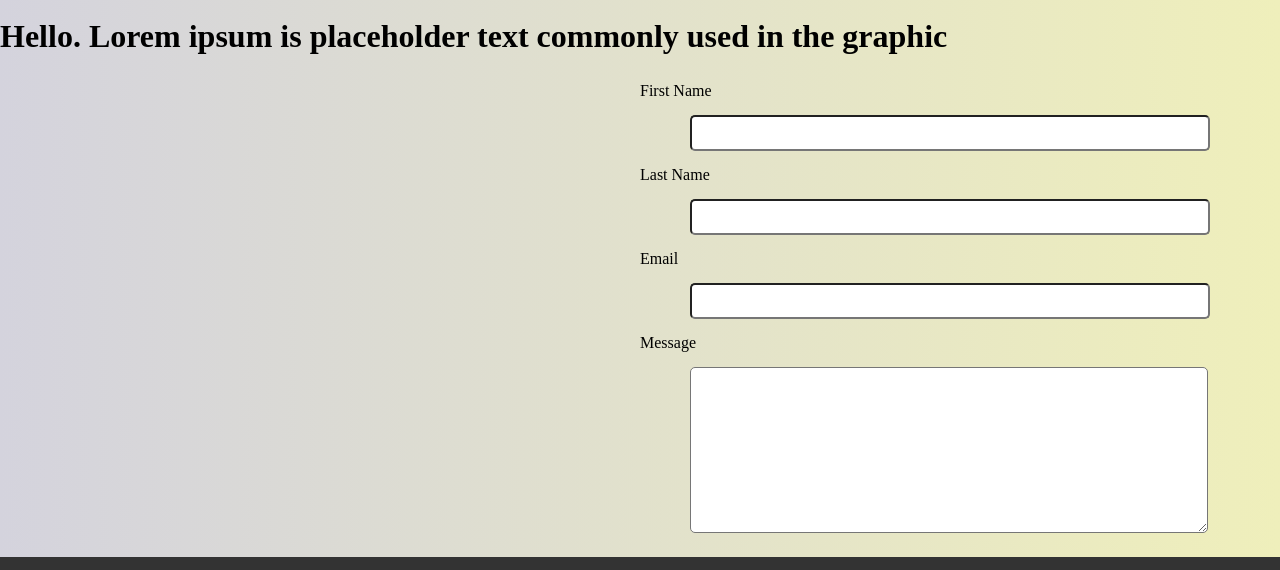
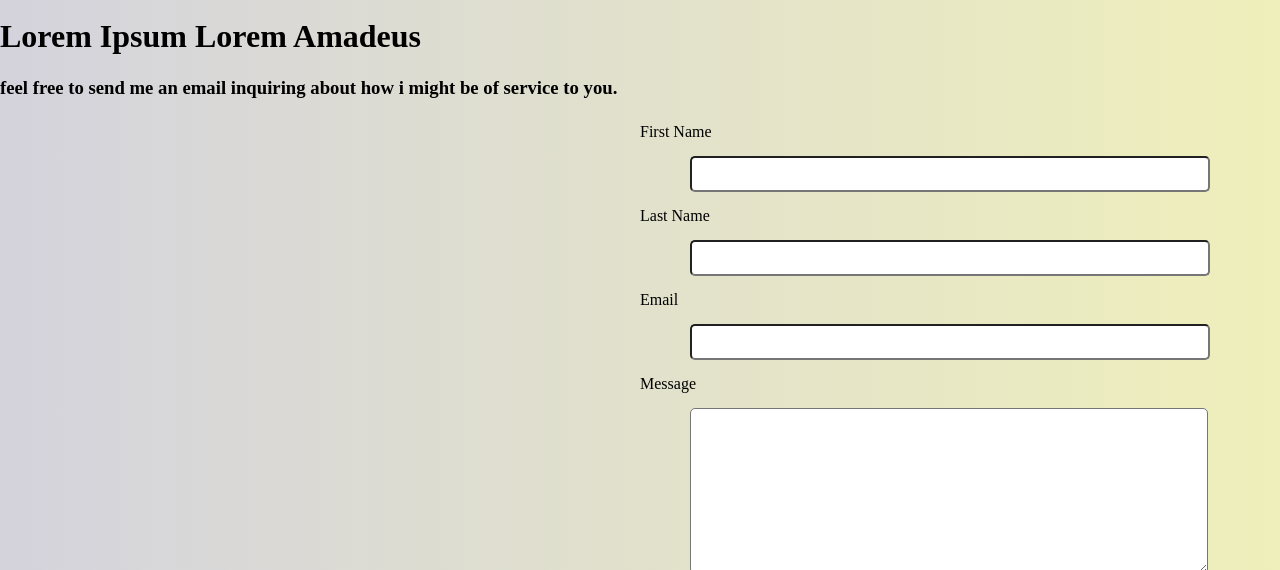
Before and after one commit to sitgofour/portfolio-site, a Gatsby site: page /contact in a window 1280 px wide. Shown: the part 99-669 px from the top of the page. Built offline with nearby package versions, Linux system fonts and the light colour scheme; Gatsby itself is replaced by a stand-in of ours.

Commit message:
form aside component created

```diff
--- /dev/null
+++ b/src/components/ContactAside.js
@@ -0,0 +1,12 @@
+import React from 'react';
+
+const ContactAside = () => {
+    return(
+        <div className="Contact-aside">
+            <h1>Lorem Ipsum Lorem Amadeus</h1>
+            <h3>feel free to send me an email inquiring about how i might be of service to you.</h3>
+        </div>
+    )
+}
+
+export default ContactAside;
--- a/src/pages/contact.js
+++ b/src/pages/contact.js
@@ -1,14 +1,13 @@
 import React from 'react';
 import PageLayout from '../components/PageLayout';
 import ContactForm from '../components/ContactForm';
+import ContactAside from '../components/ContactAside';
 
 const Contact = () => {
     return(
         <div className="Contact-page-wrapper">
             <PageLayout>
-                <div>
-                    <h1>Hello. Lorem ipsum is placeholder text commonly used in the graphic</h1>
-                </div>
+                <ContactAside />
                 <ContactForm />
             </PageLayout>
         </div>
```
